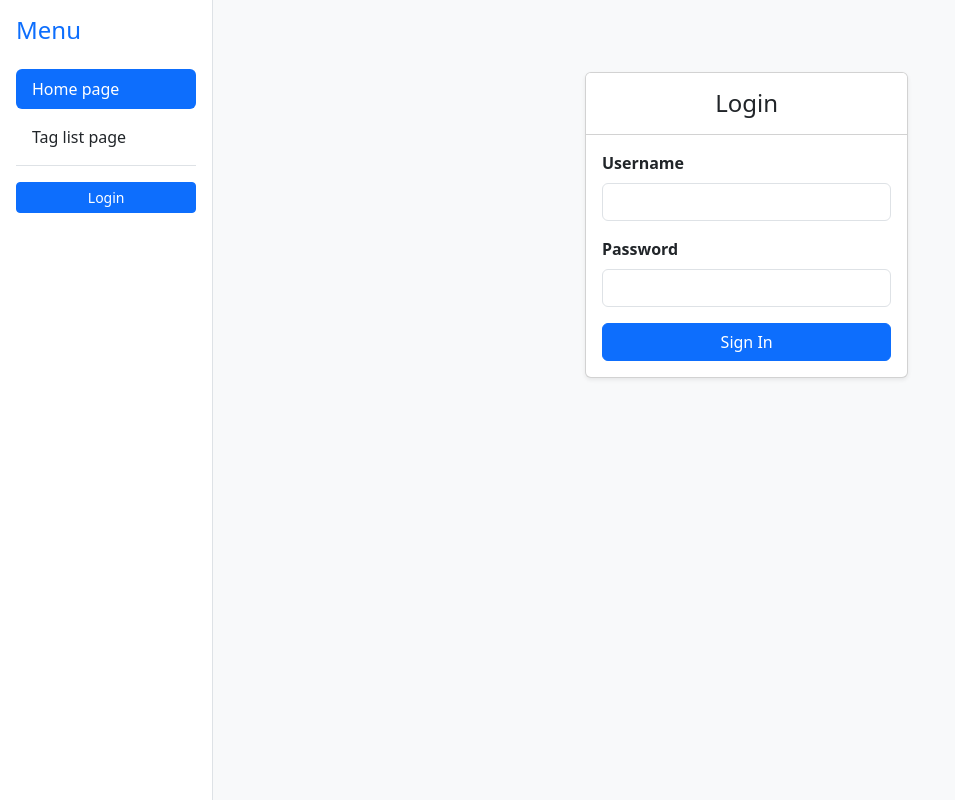
After one commit to DeeJee-cmd/todo-list, a Django app: page /accounts/login/ in a window 1280 px wide. The commit adds this page. Shown: the whole page, without its empty margins (0-955 px from the left). Run offline with Django 5.2, Linux system fonts and the light colour scheme; parts of the project's set-up code (start-up, migrations or seed data) failed here and were passed over.

Commit message:
feat(auth): add login/logout functionality and auth tests

```diff
--- a/config/settings/base.py
+++ b/config/settings/base.py
@@ -72,6 +72,9 @@ AUTH_PASSWORD_VALIDATORS = [
     },
 ]
 
+LOGIN_REDIRECT_URL = "/"
+LOGOUT_REDIRECT_URL = "/accounts/login/"
+LOGIN_URL = "/accounts/login/"
 
 # Internationalization
 # https://docs.djangoproject.com/en/5.2/topics/i18n/
--- a/config/urls.py
+++ b/config/urls.py
@@ -21,4 +21,5 @@ from django.urls import path, include
 urlpatterns = [
     path("admin/", admin.site.urls),
     path("", include("tasks.urls")),
+    path("accounts/", include("django.contrib.auth.urls")),
 ]
--- a/templates/base.html
+++ b/templates/base.html
@@ -22,6 +22,19 @@
           <a href="{% url 'tasks:tag-list' %}" class="nav-link link-dark">Tag list page</a>
         </li>
       </ul>
+      <div class="mt-auto pt-3 border-top">
+    {% if user.is_authenticated %}
+        <div class="mb-2 text-muted small">
+            Logged in as: <strong>{{ user.username }}</strong>
+        </div>
+        <form action="{% url 'logout' %}" method="post">
+            {% csrf_token %}
+            <button type="submit" class="btn btn-sm btn-outline-danger w-100">Logout</button>
+        </form>
+    {% else %}
+        <a href="{% url 'login' %}" class="btn btn-sm btn-primary w-100">Login</a>
+    {% endif %}
+</div>
     </nav>
 
     <!-- Main Content -->
--- /dev/null
+++ b/templates/registration/login.html
@@ -0,0 +1,36 @@
+{% extends "base.html" %}
+
+{% block content %}
+  <div class="row justify-content-center mt-5">
+    <div class="col-md-6 col-lg-4">
+      <div class="card shadow-sm">
+        <div class="card-header bg-white py-3">
+          <h4 class="card-title mb-0 text-center">Login</h4>
+        </div>
+        <div class="card-body">
+          <form method="post" novalidate>
+            {% csrf_token %}
+            {% if form.non_field_errors %}
+              <div class="alert alert-danger py-2">
+                {{ form.non_field_errors }}
+              </div>
+            {% endif %}
+
+            <div class="mb-3">
+              <label for="{{ form.username.id_for_label }}" class="form-label fw-bold">Username</label>
+              <input type="text" name="username" id="{{ form.username.id_for_label }}" class="form-control" required>
+            </div>
+
+            <div class="mb-3">
+              <label for="{{ form.password.id_for_label }}" class="form-label fw-bold">Password</label>
+              <input type="password" name="password" id="{{ form.password.id_for_label }}" class="form-control"
+                     required>
+            </div>
+
+            <button type="submit" class="btn btn-primary w-100">Sign In</button>
+          </form>
+        </div>
+      </div>
+    </div>
+  </div>
+{% endblock %}
```
Also changed, not shown: tasks/tests/test_auth.py (added, +28 -0 lines), tasks/views.py (+9 -8 lines).
